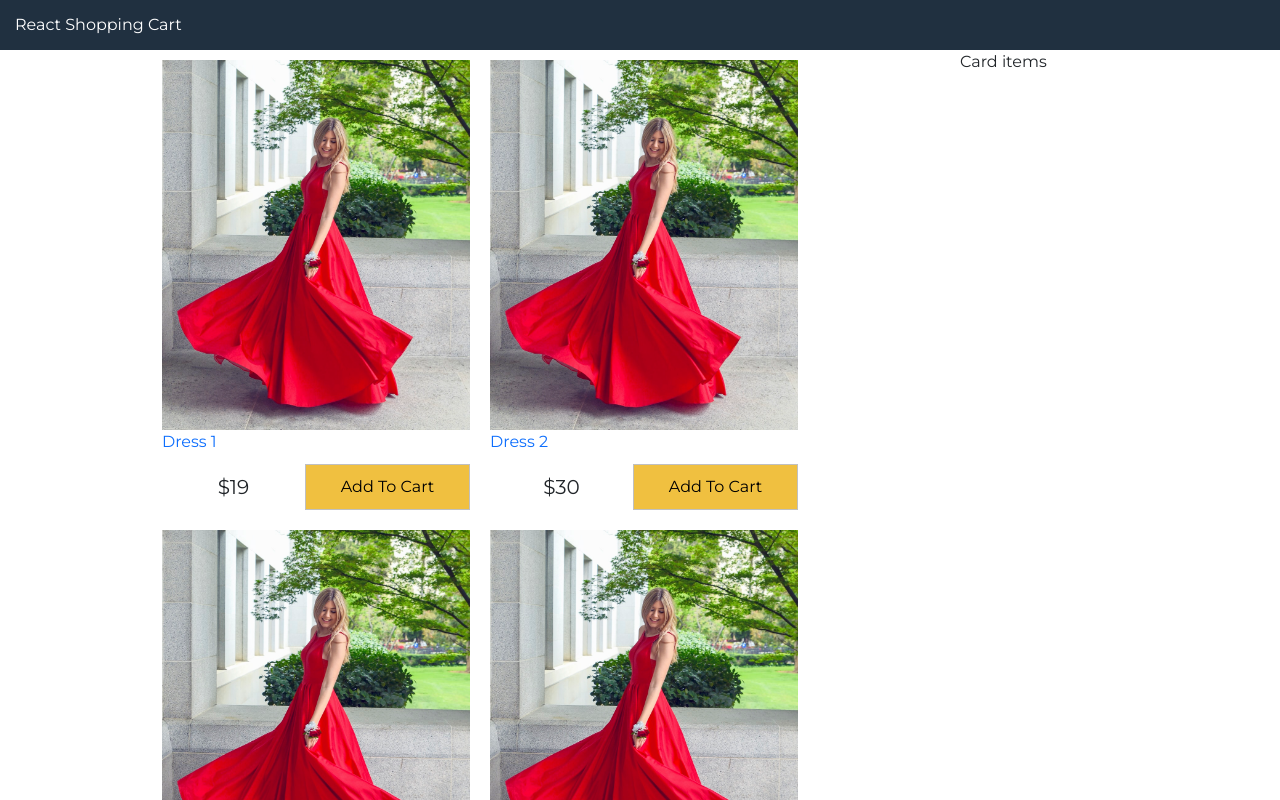
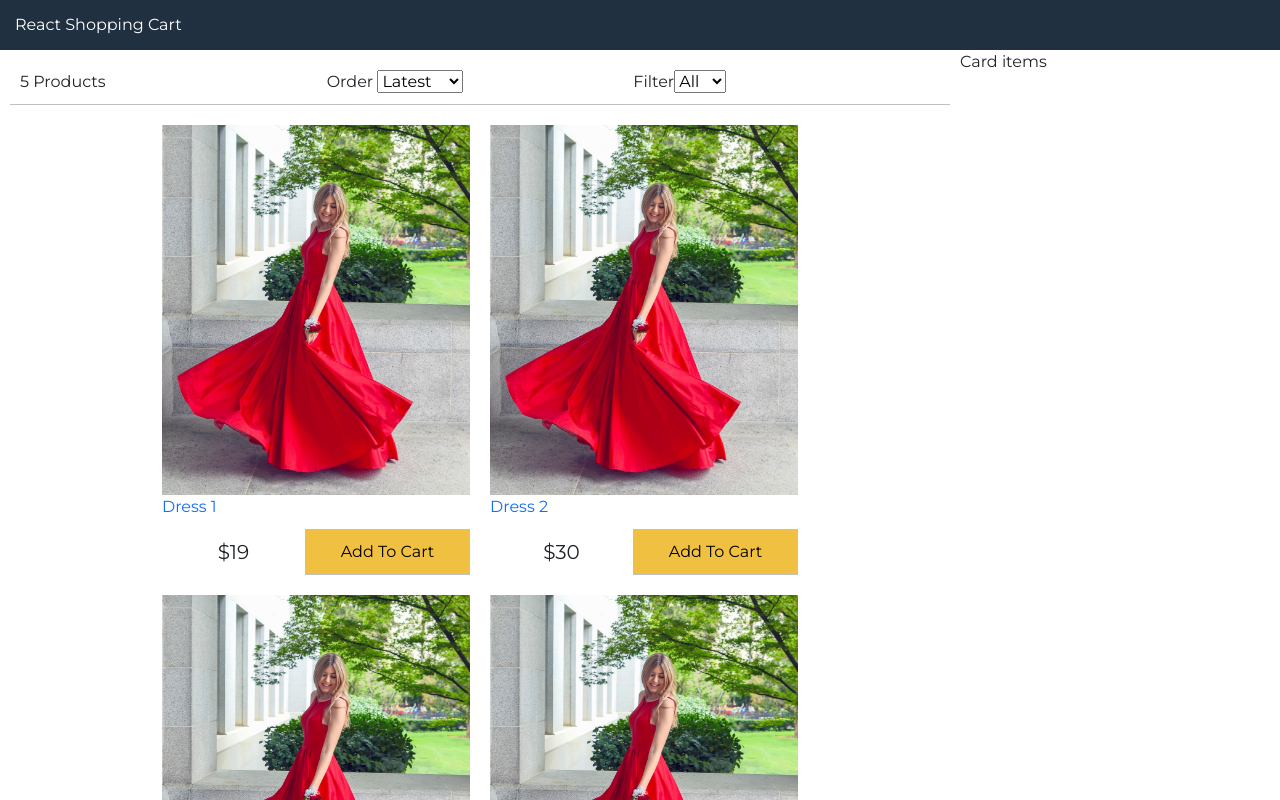
Before and after one commit to nobletp001/react-shopping-cart, a React (Create React App) app: page / in a window 1280 px wide. Shown: the top 800 px of the page. Built offline with nearby package versions, Linux system fonts and the light colour scheme; the HTML template or start-up script is replaced by a standard one.

Commit message:
filter-shopping-cart

```diff
--- a/src/App.js
+++ b/src/App.js
@@ -1,4 +1,5 @@
 import React, { Component } from 'react'
+import Filter from './components/filter'
 import Products from './components/products'
 import data from "./data.json"
 export default class App extends Component {
@@ -11,6 +12,34 @@
        sort:""
     }
   }
+  sortProducts=(event)=>{
+console.log(event.target.value)
+const sort = event.target.value
+this.setState((state)=>({
+  sort:sort,
+  products:this.state.products.slice().sort((a ,b)=>(
+    sort==="lowest"?((a.price > b.price)? 1:-1):sort==="highest"?((a.price <b.price)? 1:-1):((a._id > b._id)? 1:-1)
+  ))
+}))
+
+  }
+
+  filterProducts=(event)=>{
+    console.log(event.target.value)
+if (event.target.value ==="") {
+  this.setState({
+    size: event.target.value,
+    products : data.products,
+  });
+} else {
+  this.setState({
+    size: event.target.value,
+    products: data.products.filter(
+      (product) => product.availableSizes.indexOf(event.target.value) >= 0
+    ),
+  });
+}
+}
 
   render() {
     return (
@@ -22,6 +51,12 @@
           <main>
             <div className="content">
               <div className="main">
+                <Filter count={this.state.products.length}
+                size={this.state.size}
+                sort={this.state.sort}
+                filterProducts={this.filterProducts}
+                sortProducts={this.sortProducts}
+                />
                 <Products products={this.state.products}/>
               </div>
               <div className="sidebar">Card items</div>
--- /dev/null
+++ b/src/components/filter.js
@@ -0,0 +1,33 @@
+import React, { Component } from 'react'
+
+export default class Filter extends Component {
+  render() {
+    return (
+      <>
+        <div className="filter  ">
+          <div className="filter-result">{this.props.count} Products</div>
+          <div className="filter-sort">
+            Order {""}
+            <select value={this.props.sort} onChange={this.props.sortProducts}>
+              <option value="latest">Latest</option>
+              <option value="lowest">Lowest</option>
+              <option value="highest">Highest</option>
+            </select>
+          </div>
+          <div className="filter-size">
+            Filter{""}
+            <select value={this.props.size} onChange={this.props.filterProducts}>
+              <option value="">All</option>
+              <option value="XS">XS</option>
+              <option value="S">S</option>
+              <option value="M">M</option>
+              <option value="L">L</option>
+              <option value="XL">XL</option>
+              <option value="XXL">XXL</option>
+            </select>
+          </div>
+        </div>
+      </>
+    );
+  }
+}
--- a/src/index.css
+++ b/src/index.css
@@ -121,3 +121,15 @@
 .button.primary{
   background-color: #f0c040;
 }
+
+ /* filter */
+ .filter{
+   display: flex;
+   justify-content: space-between;
+   padding: 1rem;
+   margin: 1rem;
+   border-bottom: .1rem #c0c0c0 solid;
+ }
+ .filter div {
+   flex: 1;
+ }
```
